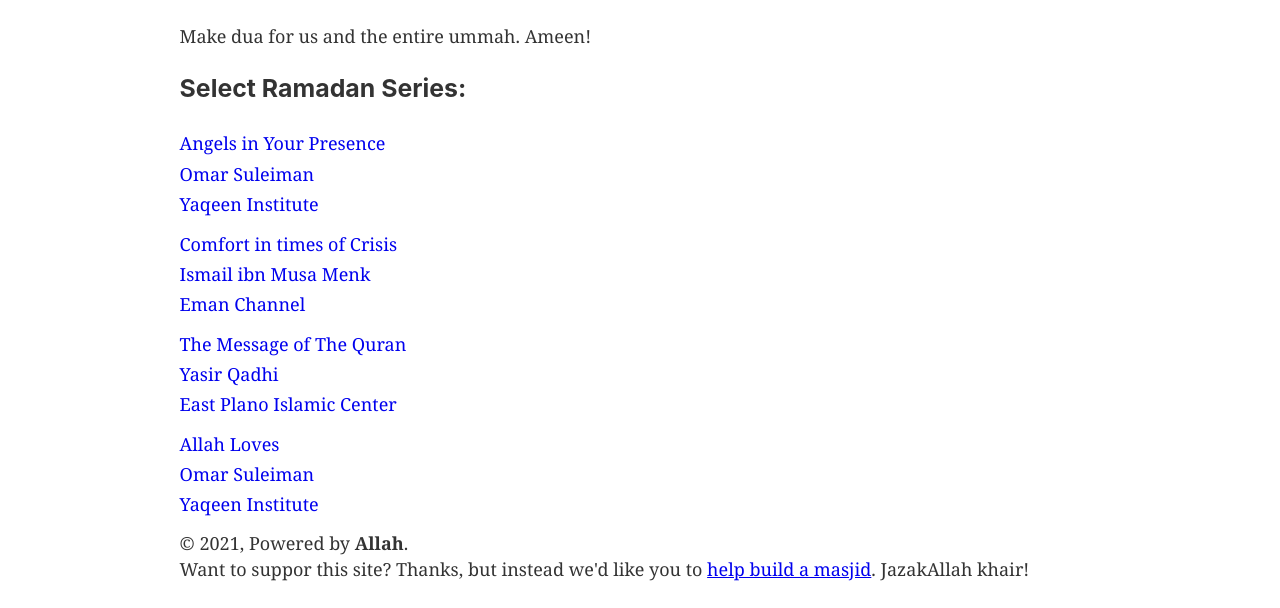
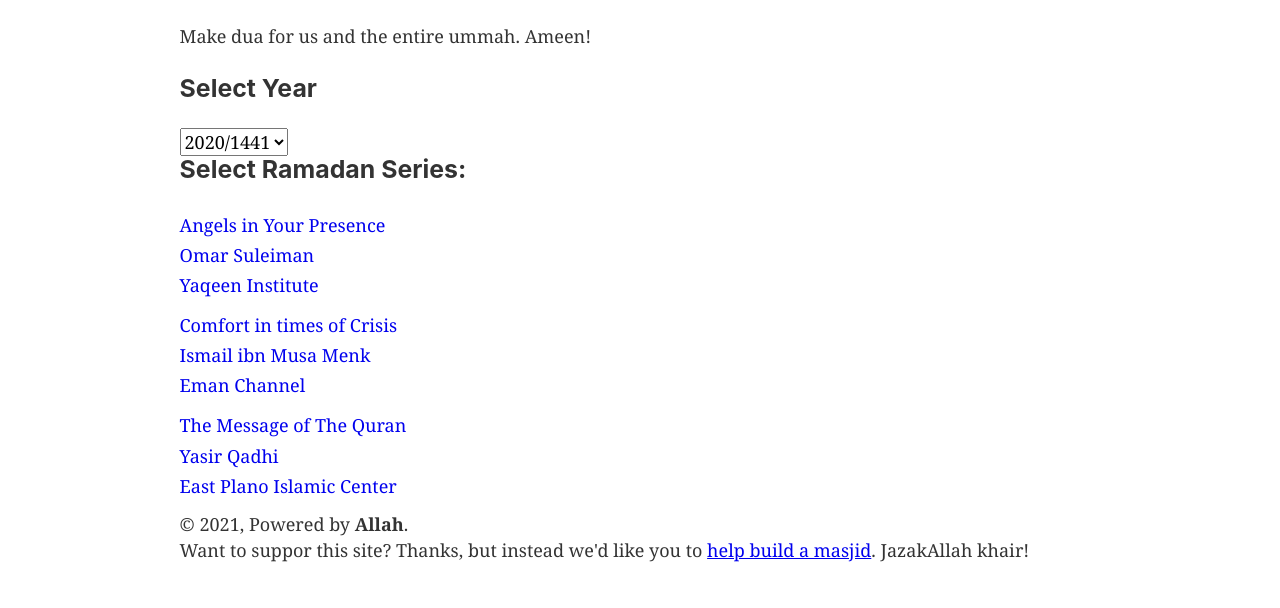
Before and after one commit to mandazi/rt, a Gatsby site: page / in a window 1280 px wide. Shown: the part 249-857 px from the top of the page. Built offline with nearby package versions, Linux system fonts and the light colour scheme; Gatsby itself is replaced by a stand-in of ours.

Commit message:
year selector working now

```diff
--- a/package.json
+++ b/package.json
@@ -14,6 +14,7 @@
     "gatsby-plugin-sharp": "^2.5.7",
     "gatsby-source-filesystem": "^2.2.5",
     "gatsby-transformer-sharp": "^2.4.7",
+    "lodash": "^4.17.20",
     "prop-types": "^15.7.2",
     "react": "^16.12.0",
     "react-dom": "^16.12.0",
--- a/src/components/series.js
+++ b/src/components/series.js
@@ -1,13 +1,33 @@
-import React from "react"
-import seriesData from "../content/series.json"
-
+import React from "react";
+import seriesData from "../content/series.json";
+import _ from 'lodash';
 export default class Series extends React.Component {
 
+    constructor(props) {
+        super(props);
+        this.state = {
+            selectedYear: "2020",
+        };
+    }
+
+    setYear(event){
+        this.setState({selectedYear: event.target.value});
+    }
+
     render() {
+
+        const filteredData = _.filter(seriesData.content,{"year":this.state.selectedYear});
+        console.log('filteredData',filteredData);
         return (
             <div className="ramadan-series-selector">
+                <h3>Select Year</h3>
+                <select value={this.state.selectedYear} onChange={(event)=>this.setYear(event)}>
+                    <option value="2020">2020/1441</option>
+                    <option value="2019">2019/1440</option>
+                </select>
+
                 <h3>Select Ramadan Series:</h3>
-                {seriesData.content.map((data,index) =>  {
+                {filteredData.map((data,index) =>  {
                     return  <a href={`series/`+data.url} key={`ramadan-series-${index}`}>
                                 <span className="ramadan-series-name">{data.name}</span>
                                 <span className="ramadan-series-speaker">{data.speakers.join(', ')}</span>
```
